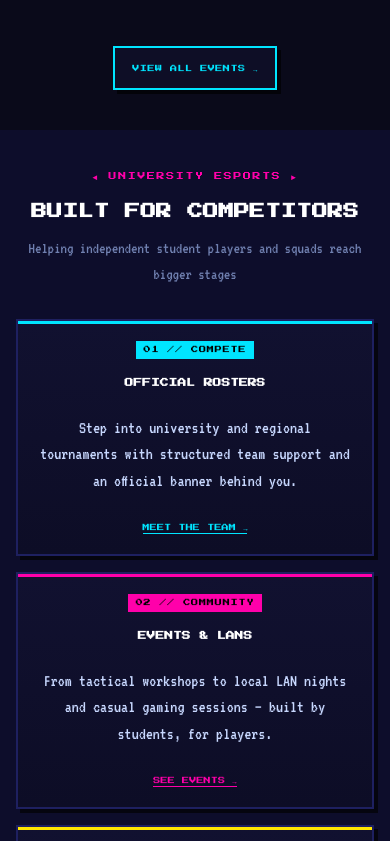
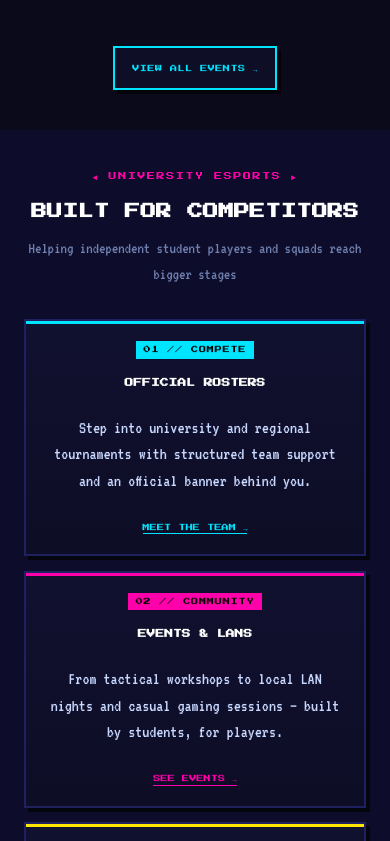
Before and after one commit to eXaiSios/team-perikapsilio, a plain HTML site: page index.html in a window 390 px wide. Shown: the part 1160-2001 px from the top of the page. Drawn offline with Linux system fonts and the light colour scheme.

Commit message:
Mobile: fix BUILT FOR COMPETITORS cards width on mobile

```diff
--- a/index.html
+++ b/index.html
@@ -78,7 +78,7 @@
       <h2 class="section-title press">BUILT FOR COMPETITORS</h2>
       <p class="section-sub vt">Helping independent student players and squads reach bigger stages</p>
     </div>
-    <div class="cards-grid" style="max-width:860px;margin:0 auto">
+    <div class="cards-grid" style="max-width:860px;margin:0 auto;width:100%">
       <article class="card card-event" style="cursor:default">
         <span class="card-badge">01 // COMPETE</span>
         <h3 class="card-title">OFFICIAL ROSTERS</h3>
--- a/style.css
+++ b/style.css
@@ -1106,7 +1106,9 @@ ul { list-style: none; }
   /* ── Cards / Grids ── */
   .cards-grid,
   .news-grid { grid-template-columns: 1fr; }
-  #home-highlights .card { max-width: 100%; flex: 1 1 100%; }
+  #home-highlights { padding-left: 1.5rem; padding-right: 1.5rem; }
+  #home-highlights .cards-grid { gap: 0.9rem; }
+  #home-highlights .card { max-width: 420px; flex: 1 1 100%; width: 100%; }
   .card { padding: 1.25rem; }
   .card-title { font-size: 0.55rem; }
   .card-desc { font-size: 1.1rem; }
```
